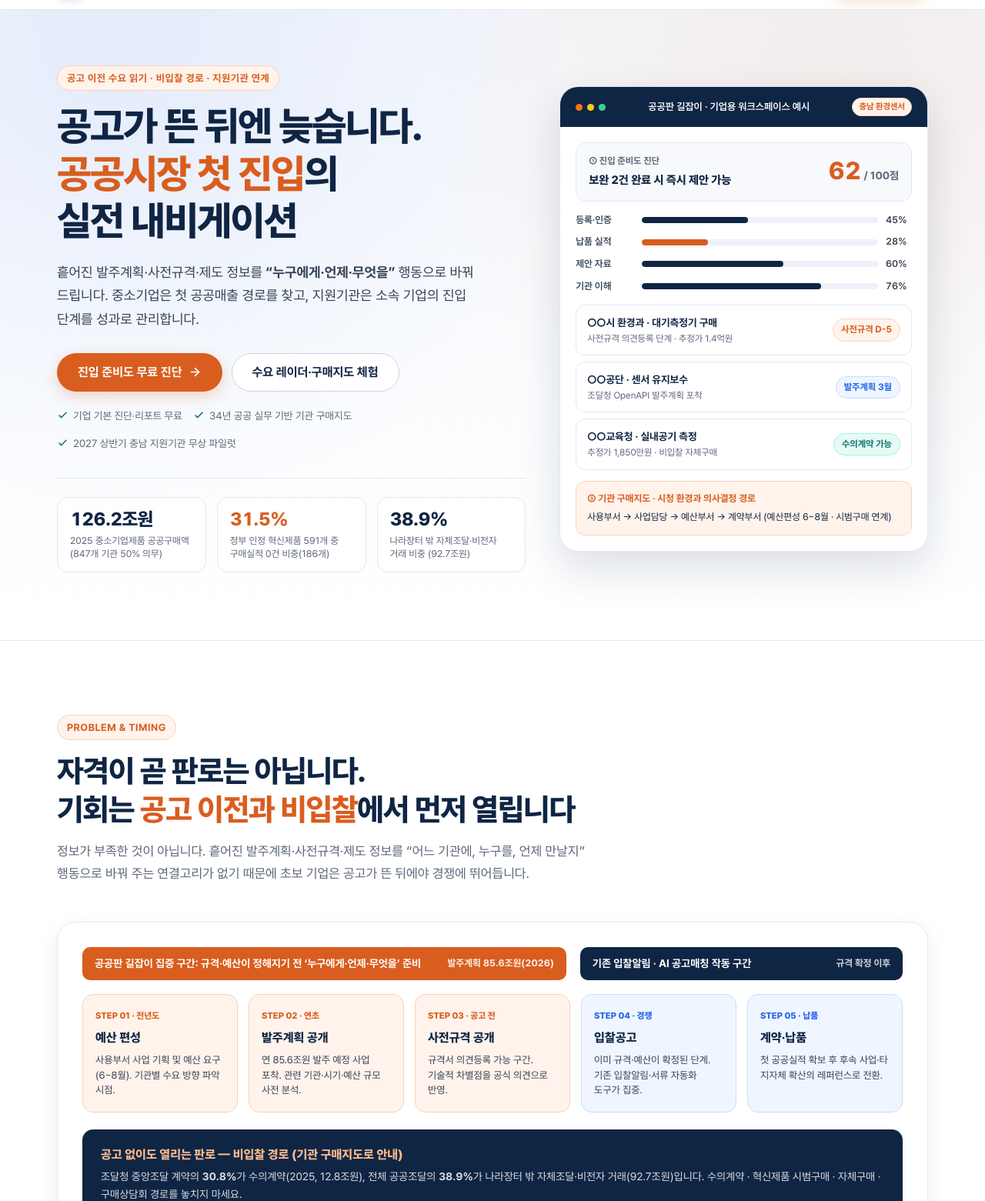
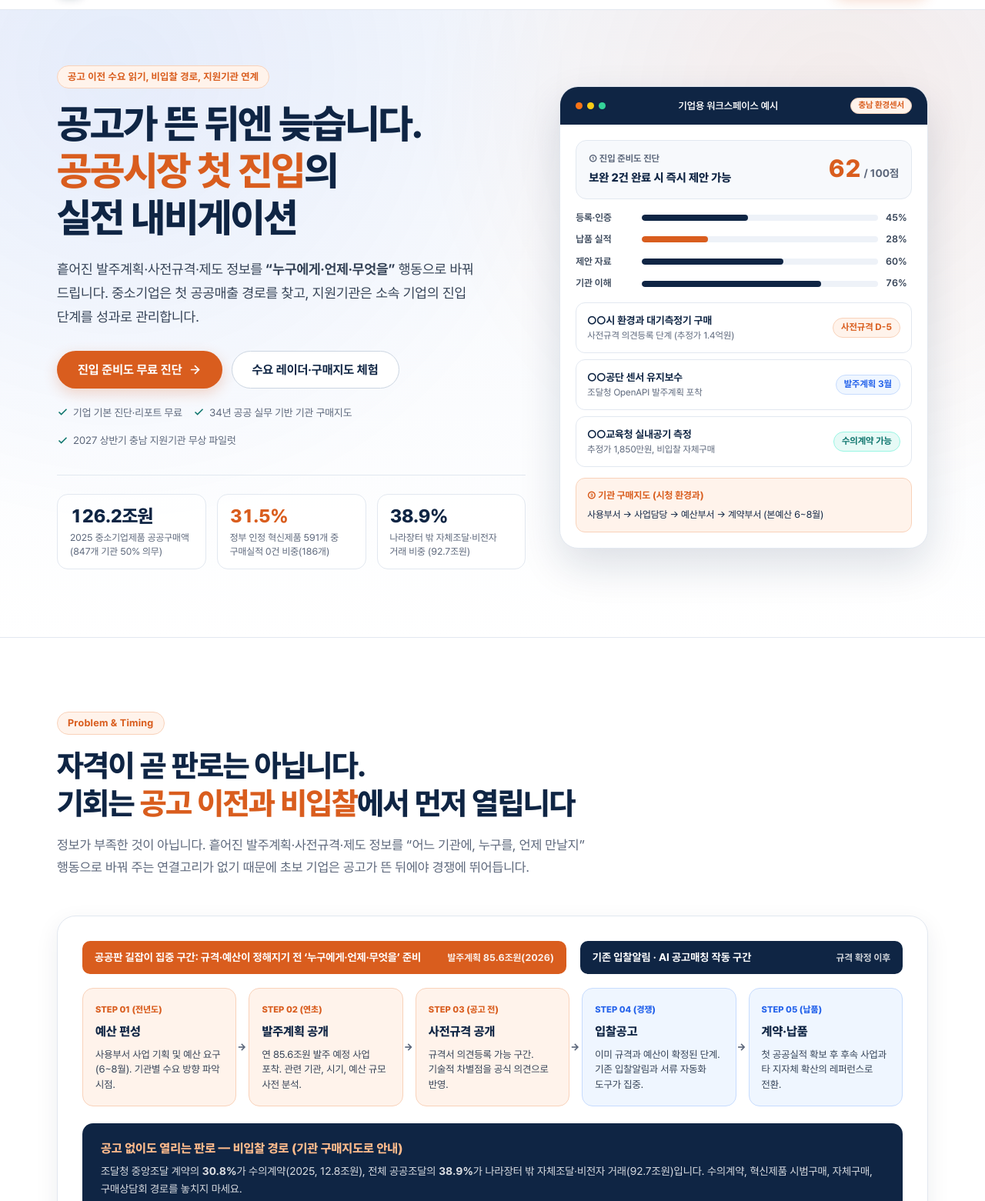
Before and after one commit to jaymunsh/modoo-demo, a plain HTML site: page index.html in a window 1280 px wide. Shown: the part 59-1620 px from the top of the page at 77% size. Drawn offline with Linux system fonts and the light colour scheme.

Commit message:
polish: fix single-line preview strip, reduce middle-dot overuse, add timeline arrows and mobile grid fixes

```diff
--- a/css/style.css
+++ b/css/style.css
@@ -350,12 +350,12 @@ section[id] {
   gap: 8px;
   font-size: 13px;
   font-weight: 700;
-  letter-spacing: 0.04em;
-  text-transform: uppercase;
+  line-height: 1.2;
+  letter-spacing: 0.02em;
   color: var(--accent);
   background: var(--accent-soft);
   border: 1px solid var(--accent-line);
-  padding: 5px 12px;
+  padding: 6px 13px;
   border-radius: 999px;
   margin-bottom: 16px;
 }
@@ -390,6 +390,7 @@ section[id] {
   line-height: 1.24;
   letter-spacing: -0.03em;
   color: var(--navy);
+  text-wrap: balance;
 }
 
 .section-navy .sec-title {
@@ -418,10 +419,12 @@ section[id] {
 .badge {
   display: inline-flex;
   align-items: center;
+  justify-content: center;
   gap: 5px;
   font-size: 12px;
   font-weight: 700;
-  padding: 4px 10px;
+  line-height: 1.15;
+  padding: 5px 10px;
   border-radius: 999px;
 }
 
@@ -480,6 +483,7 @@ section[id] {
   line-height: 1.18;
   letter-spacing: -0.035em;
   color: var(--navy);
+  text-wrap: balance;
 }
 
 .hero h1 .hl {
@@ -733,7 +737,7 @@ section[id] {
 .timeline-steps {
   display: grid;
   grid-template-columns: repeat(5, 1fr);
-  gap: 14px;
+  gap: 16px;
   margin-bottom: 22px;
 }
 
@@ -742,6 +746,20 @@ section[id] {
   padding: 18px 16px;
   border: 1.5px solid var(--line);
   position: relative;
+}
+
+@media (min-width: 1025px) {
+  .t-step:not(:last-child)::after {
+    content: "→";
+    position: absolute;
+    right: -14px;
+    top: 50%;
+    transform: translateY(-50%);
+    font-size: 13px;
+    font-weight: 800;
+    color: var(--muted);
+    z-index: 2;
+  }
 }
 
 .t-step.pre {
@@ -1284,6 +1302,10 @@ section[id] {
 }
 
 .pill-btn {
+  display: inline-flex;
+  align-items: center;
+  justify-content: center;
+  line-height: 1.2;
   padding: 8px 15px;
   border-radius: 999px;
   border: 1px solid var(--line-strong);
@@ -1293,6 +1315,61 @@ section[id] {
   font-weight: 600;
   cursor: pointer;
   transition: all 0.15s ease;
+}
+
+.diag-meta-grid {
+  display: grid;
+  grid-template-columns: 1fr 1fr;
+  gap: 12px;
+}
+
+.map-mini-steps {
+  display: grid;
+  grid-template-columns: repeat(4, 1fr);
+  gap: 8px;
+  margin-bottom: 14px;
+}
+
+.back-to-top {
+  position: fixed;
+  right: 22px;
+  bottom: 22px;
+  z-index: 90;
+  width: 42px;
+  height: 42px;
+  border-radius: 50%;
+  border: 1px solid var(--line-strong);
+  background: rgba(255, 255, 255, 0.94);
+  backdrop-filter: blur(8px);
+  color: var(--navy);
+  box-shadow: var(--shadow-md);
+  display: grid;
+  place-items: center;
+  cursor: pointer;
+  opacity: 0;
+  pointer-events: none;
+  transform: translateY(8px);
+  transition: opacity 0.2s ease, transform 0.2s ease, border-color 0.15s ease;
+}
+
+.back-to-top.show {
+  opacity: 1;
+  pointer-events: auto;
+  transform: translateY(0);
+}
+
+.back-to-top:hover {
+  border-color: var(--accent);
+  color: var(--accent);
+}
+
+@media (max-width: 560px) {
+  .diag-meta-grid {
+    grid-template-columns: 1fr;
+  }
+  .map-mini-steps {
+    grid-template-columns: repeat(2, 1fr);
+  }
 }
 
 .pill-btn:hover {
--- a/index.html
+++ b/index.html
@@ -94,7 +94,7 @@
     <div class="wrap hero-grid">
       <div>
         <div class="eyebrow">
-          <span>공고 이전 수요 읽기 · 비입찰 경로 · 지원기관 연계</span>
+          <span>공고 이전 수요 읽기, 비입찰 경로, 지원기관 연계</span>
         </div>
         <h1>공고가 뜬 뒤엔 늦습니다.<br /><span class="hl">공공시장 첫 진입</span>의<br />실전 내비게이션</h1>
         <p class="hero-lead">
@@ -145,8 +145,8 @@
       <div class="hero-preview" aria-label="공공판 길잡이 서비스 미리보기">
         <div class="preview-topbar">
           <div class="preview-dots"><i></i><i></i><i></i></div>
-          <span>공공판 길잡이 · 기업용 워크스페이스 예시</span>
-          <span class="badge badge-accent" style="padding:2px 8px;font-size:11px;">충남 환경센서</span>
+          <span>기업용 워크스페이스 예시</span>
+          <span class="badge badge-accent" style="padding:3px 9px;font-size:11px;">충남 환경센서</span>
         </div>
         <div class="preview-body">
           <div class="preview-score-row">
@@ -185,30 +185,30 @@
           <div class="preview-radar-list">
             <a href="./radar.html" class="preview-radar-item">
               <div>
-                <div class="preview-radar-title">○○시 환경과 · 대기측정기 구매</div>
-                <div class="preview-radar-sub">사전규격 의견등록 단계 · 추정가 1.4억원</div>
+                <div class="preview-radar-title">○○시 환경과 대기측정기 구매</div>
+                <div class="preview-radar-sub">사전규격 의견등록 단계 (추정가 1.4억원)</div>
               </div>
               <span class="badge badge-accent num">사전규격 D-5</span>
             </a>
             <a href="./radar.html" class="preview-radar-item">
               <div>
-                <div class="preview-radar-title">○○공단 · 센서 유지보수</div>
+                <div class="preview-radar-title">○○공단 센서 유지보수</div>
                 <div class="preview-radar-sub">조달청 OpenAPI 발주계획 포착</div>
               </div>
               <span class="badge badge-blue">발주계획 3월</span>
             </a>
             <a href="./radar.html" class="preview-radar-item">
               <div>
-                <div class="preview-radar-title">○○교육청 · 실내공기 측정</div>
-                <div class="preview-radar-sub">추정가 1,850만원 · 비입찰 자체구매</div>
+                <div class="preview-radar-title">○○교육청 실내공기 측정</div>
+                <div class="preview-radar-sub">추정가 1,850만원, 비입찰 자체구매</div>
               </div>
               <span class="badge badge-teal">수의계약 가능</span>
             </a>
           </div>
 
           <div class="preview-map-strip">
-            <strong>③ 기관 구매지도 · 시청 환경과 의사결정 경로</strong>
-            사용부서 → 사업담당 → 예산부서 → 계약부서 (예산편성 6~8월 · 시범구매 연계)
+            <strong>③ 기관 구매지도 (시청 환경과)</strong>
+            사용부서 → 사업담당 → 예산부서 → 계약부서 (본예산 6~8월)
           </div>
         </div>
       </div>
@@ -241,29 +241,29 @@
 
         <div class="timeline-steps">
           <div class="t-step pre">
-            <div class="t-step-num">STEP 01 · 전년도</div>
+            <div class="t-step-num">STEP 01 (전년도)</div>
             <h4>예산 편성</h4>
             <p>사용부서 사업 기획 및 예산 요구(6~8월). 기관별 수요 방향 파악 시점.</p>
           </div>
           <div class="t-step pre">
-            <div class="t-step-num">STEP 02 · 연초</div>
+            <div class="t-step-num">STEP 02 (연초)</div>
             <h4>발주계획 공개</h4>
-            <p>연 85.6조원 발주 예정 사업 포착. 관련 기관·시기·예산 규모 사전 분석.</p>
+            <p>연 85.6조원 발주 예정 사업 포착. 관련 기관, 시기, 예산 규모 사전 분석.</p>
           </div>
           <div class="t-step pre">
-            <div class="t-step-num">STEP 03 · 공고 전</div>
+            <div class="t-step-num">STEP 03 (공고 전)</div>
             <h4>사전규격 공개</h4>
             <p>규격서 의견등록 가능 구간. 기술적 차별점을 공식 의견으로 반영.</p>
           </div>
           <div class="t-step post">
-            <div class="t-step-num">STEP 04 · 경쟁</div>
+            <div class="t-step-num">STEP 04 (경쟁)</div>
             <h4>입찰공고</h4>
-            <p>이미 규격·예산이 확정된 단계. 기존 입찰알림·서류 자동화 도구가 집중.</p>
+            <p>이미 규격과 예산이 확정된 단계. 기존 입찰알림과 서류 자동화 도구가 집중.</p>
           </div>
           <div class="t-step post">
-            <div class="t-step-num">STEP 05 · 납품</div>
+            <div class="t-step-num">STEP 05 (납품)</div>
             <h4>계약·납품</h4>
-            <p>첫 공공실적 확보 후 후속 사업·타 지자체 확산의 레퍼런스로 전환.</p>
+            <p>첫 공공실적 확보 후 후속 사업과 타 지자체 확산의 레퍼런스로 전환.</p>
           </div>
         </div>
 
@@ -272,7 +272,7 @@
             <h4>공고 없이도 열리는 판로 — 비입찰 경로 (기관 구매지도로 안내)</h4>
             <p>
               조달청 중앙조달 계약의 <strong class="num">30.8%</strong>가 수의계약(2025, 12.8조원), 전체 공공조달의 <strong class="num">38.9%</strong>가 나라장터 밖 자체조달·비전자 거래(92.7조원)입니다.
-              수의계약 · 혁신제품 시범구매 · 자체구매 · 구매상담회 경로를 놓치지 마세요.
+              수의계약, 혁신제품 시범구매, 자체구매, 구매상담회 경로를 놓치지 마세요.
             </p>
           </div>
           <a href="./radar.html#map-section" class="btn btn-primary btn-sm">기관 구매지도 보기</a>
@@ -418,21 +418,21 @@
 
         <div class="showcase-demo">
           <div style="font-size:14px;font-weight:700;color:var(--navy);margin-bottom:12px;">시청 환경과 구매결정 경로 예시</div>
-          <div style="display:grid;grid-template-columns:repeat(4,1fr);gap:8px;margin-bottom:14px;">
+          <div class="map-mini-steps">
             <div style="background:#fff;border:1.5px solid var(--accent);border-radius:10px;padding:10px;text-align:center;">
-              <div style="font-size:11px;font-weight:800;color:var(--accent);">1단계 · 접촉</div>
+              <div style="font-size:11px;font-weight:800;color:var(--accent);">1단계 (접촉)</div>
               <div style="font-size:13.5px;font-weight:800;color:var(--navy);margin-top:3px;">사용부서</div>
             </div>
             <div style="background:#fff;border:1px solid var(--line);border-radius:10px;padding:10px;text-align:center;">
-              <div style="font-size:11px;font-weight:700;color:var(--muted);">2단계 · 규격</div>
+              <div style="font-size:11px;font-weight:700;color:var(--muted);">2단계 (규격)</div>
               <div style="font-size:13.5px;font-weight:800;color:var(--navy);margin-top:3px;">사업담당</div>
             </div>
             <div style="background:#fff;border:1px solid var(--line);border-radius:10px;padding:10px;text-align:center;">
-              <div style="font-size:11px;font-weight:700;color:var(--muted);">3단계 · 6~8월</div>
+              <div style="font-size:11px;font-weight:700;color:var(--muted);">3단계 (6~8월)</div>
               <div style="font-size:13.5px;font-weight:800;color:var(--navy);margin-top:3px;">예산부서</div>
             </div>
             <div style="background:#fff;border:1px solid var(--line);border-radius:10px;padding:10px;text-align:center;">
-              <div style="font-size:11px;font-weight:700;color:var(--muted);">4단계 · 집행</div>
+              <div style="font-size:11px;font-weight:700;color:var(--muted);">4단계 (집행)</div>
               <div style="font-size:13.5px;font-weight:800;color:var(--navy);margin-top:3px;">계약부서</div>
             </div>
           </div>
--- a/js/common.js
+++ b/js/common.js
@@ -87,21 +87,29 @@
     });
   });
 
-  // Progressive Scroll Reveal (safe fallback: stays visible if observer unavailable)
-  const reveals = document.querySelectorAll('.reveal');
-  if (reveals.length && 'IntersectionObserver' in window) {
-    document.documentElement.classList.add('js-reveal-ready');
-    const io = new IntersectionObserver(
-      (entries) => {
-        entries.forEach((entry) => {
-          if (entry.isIntersecting) {
-            entry.target.classList.add('is-visible');
-            io.unobserve(entry.target);
-          }
-        });
-      },
-      { threshold: 0.08, rootMargin: '0px 0px -24px 0px' }
-    );
-    reveals.forEach((el) => io.observe(el));
+  // Scroll-spy for index anchor (#pricing) + Back-to-top button
+  const pricingSec = document.getElementById('pricing');
+  const navIntro = document.querySelector('.nav-links a[href="./index.html"]');
+  const navPricing = document.querySelector('.nav-links a[href="#pricing"]');
+
+  function updateNavSpy() {
+    if (!pricingSec || !navIntro || !navPricing) return;
+    const rect = pricingSec.getBoundingClientRect();
+    const inPricing = rect.top <= 160 && rect.bottom > 160;
+    navIntro.classList.toggle('active', !inPricing);
+    navPricing.classList.toggle('active', inPricing);
   }
+
+  const topBtn = document.createElement('button');
+  topBtn.type = 'button';
+  topBtn.className = 'back-to-top no-print';
+  topBtn.setAttribute('aria-label', '맨 위로 이동');
+  topBtn.innerHTML = '<svg width="18" height="18" viewBox="0 0 24 24" fill="none" stroke="currentColor" stroke-width="2.4" stroke-linecap="round" stroke-linejoin="round"><polyline points="18 15 12 9 6 15"></polyline></svg>';
+  document.body.appendChild(topBtn);
+  topBtn.addEventListener('click', () => window.scrollTo({ top: 0, behavior: 'smooth' }));
+
+  window.addEventListener('scroll', () => {
+    topBtn.classList.toggle('show', window.scrollY > 420);
+    updateNavSpy();
+  }, { passive: true });
 })();
```
Also changed, not shown: dashboard.html (+1 -1 lines), diagnosis.html (+3 -3 lines), radar.html (+2 -2 lines).
